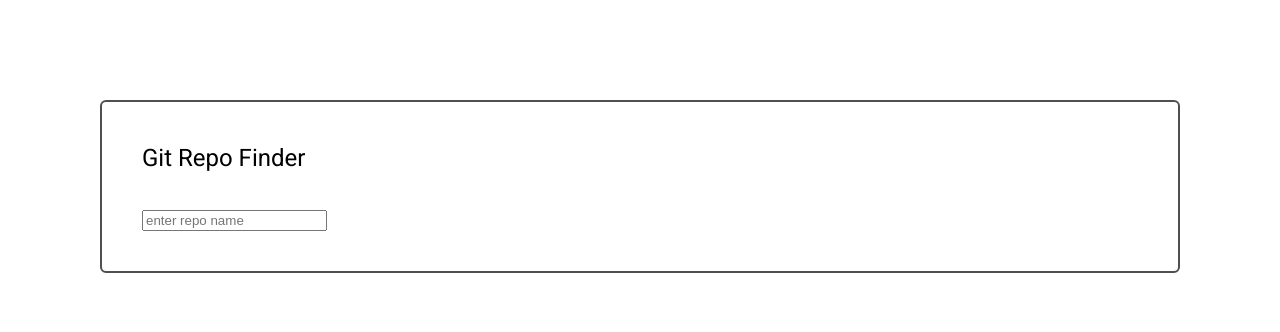
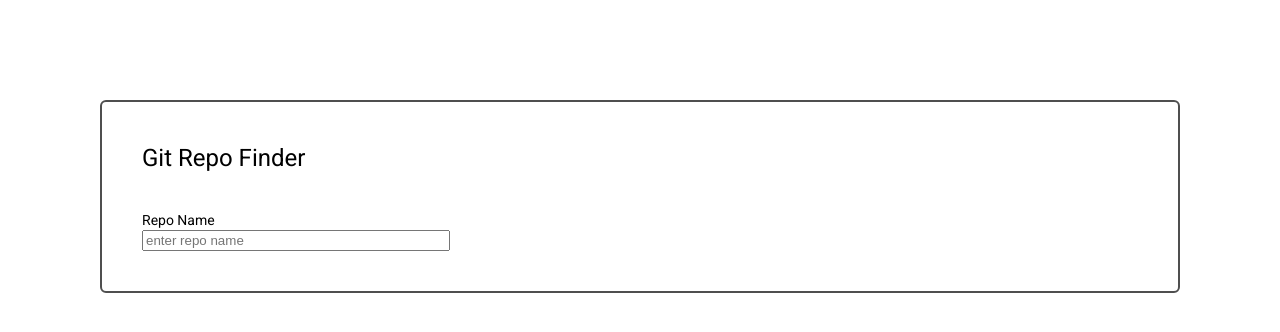
Before and after one commit to itbali/gitFinderNG, an Angular app: page / in a window 1280 px wide. Shown: the top 332 px of the page. Built offline with nearby package versions, Linux system fonts and the light colour scheme.

Commit message:
навесил проверку адресной строки на квери запрос при инициализации компоненты, закидываю квери запрос в адресную строку при поиске (динамически)

```diff
--- a/package.json
+++ b/package.json
@@ -30,6 +30,7 @@
     "@angular/compiler-cli": "~13.3.0",
     "@types/jasmine": "~3.10.0",
     "@types/node": "^12.11.1",
+    "angular-cli-ghpages": "^1.0.0",
     "jasmine-core": "~4.0.0",
     "karma": "~6.3.0",
     "karma-chrome-launcher": "~3.1.0",
--- a/src/app/app.component.html
+++ b/src/app/app.component.html
@@ -1,4 +1,5 @@
 <div class="container">
   <app-header></app-header>
-  <app-repos></app-repos>
+  <router-outlet></router-outlet>
+<!--  <app-repos></app-repos>-->
 </div>
--- a/src/app/app.module.ts
+++ b/src/app/app.module.ts
@@ -1,7 +1,7 @@
 import { NgModule } from '@angular/core';
 import { BrowserModule } from '@angular/platform-browser';
 import { HttpClientModule } from '@angular/common/http'
-
+import { RouterModule, Routes } from '@angular/router'
 
 import { AppComponent } from './app.component';
 import { BrowserAnimationsModule } from '@angular/platform-browser/animations';
@@ -9,6 +9,10 @@ import { HeaderComponent } from './components/header/header.component';
 import { ReposComponent } from './components/repos/repos.component';
 import { RepoItemComponent } from './components/repo-item/repo-item.component';
 import {MatInputModule} from "@angular/material/input";
+
+const appRoutes: Routes = [
+  {path: '', component: ReposComponent}
+]
 
 @NgModule({
   declarations: [
@@ -22,6 +26,7 @@ import {MatInputModule} from "@angular/material/input";
     BrowserAnimationsModule,
     HttpClientModule,
     MatInputModule,
+    RouterModule.forRoot(appRoutes)
   ],
   providers: [],
   bootstrap: [AppComponent]
--- a/src/app/components/repos/repos.component.css
+++ b/src/app/components/repos/repos.component.css
@@ -0,0 +1,8 @@
+.form-control {
+  display: flex;
+  flex-direction: column;
+  }
+
+.form-control input {
+  max-width: 300px;
+  }
--- a/src/app/components/repos/repos.component.html
+++ b/src/app/components/repos/repos.component.html
@@ -1,4 +1,10 @@
-<input id="search-input" placeholder="enter repo name">
+<form>
+  <div class="form-control">
+    <label for="searchInput">Repo Name</label>
+    <input name="text" id="searchInput" placeholder="enter repo name">
+  </div>
+</form>
+
 <span *ngIf="loading">Loading</span>
 <app-repo-item *ngFor="let repo of repos" [repo]="repo"></app-repo-item>
-<span *ngIf="errorText">{{errorText}}</span>
+<p *ngIf="errorText">{{errorText}}</p>
--- a/src/app/components/repos/repos.component.ts
+++ b/src/app/components/repos/repos.component.ts
@@ -1,8 +1,8 @@
 import {Component, OnInit,} from '@angular/core';
 import {RepoService} from '../../services/repo.service'
 import {Repo} from '../../Repo'
-import {fromEvent, Observable, Subscription} from 'rxjs';
-
+import {fromEvent} from 'rxjs';
+import {ActivatedRoute, Router} from '@angular/router'
 
 @Component({
   selector: 'app-repos',
@@ -13,19 +13,62 @@ export class ReposComponent implements OnInit {
   repos: Repo[] = []
   loading: boolean = false
   errorText: string = ''
+  params: string = ''
 
-
-  constructor(private repoService: RepoService) {
+  constructor(
+    private repoService: RepoService,
+    private router: Router,
+    private route: ActivatedRoute
+  ) {
   }
 
   ngOnInit(): void {
-    const node: Element = document.querySelector('#search-input')!
+
+    // при загрузке проверяем адресную строку
+    this.route
+      .queryParams
+      .subscribe(params => {
+        // если в адресной строке есть квери запросы - обрабатываем
+        if (Object.keys(params).length !== 0) {
+          this.repoService.getRepos(params['q']).subscribe(
+            (repos) => {
+              // при удачной загрузке зачищаем старые репозитории и записываем новые
+              this.repos = []
+              this.repos = repos.items
+              //убираем текст ошибки, если он был вдруг или пишем что не найдено
+              if (repos.items.length === 0) {
+                this.errorText = 'No repos'
+              } else {
+                this.errorText = ''
+              }
+              // убираем загрузку
+              this.loading = false
+            },
+            (err) => {
+              // при неудачной загрузке показываем текст ошибки
+              this.loading = false
+              this.errorText = err.error.message
+            },
+          )
+        }
+      })
+
+    const node: Element = document.querySelector('#searchInput')!
 
     const input$ = fromEvent(node, 'input');
     input$.subscribe({
       next: (event: any) => {
 
+        //записываем в адресную строку текущий запрос
+        this.router.navigate([''], {
+          queryParams: {
+            q: `${event.target.value}+in:name`,
+            per_page: `20`
+          }
+        })
+          .then(r => console.log(r))
 
+        //если что-то написали и это не пробелы, то инициируем запрос на серв
         if (event.target.value.trim().length > 1) {
           // очищаем прошлые результаты
           this.repos = []
@@ -47,6 +90,7 @@ export class ReposComponent implements OnInit {
                 } else {
                   this.errorText = ''
                 }
+                this.loading = false
               },
               (err) => {
                 // при неудачной загрузке показываем текст ошибки
```
Also changed, not shown: 1 other file (tests, documents, lock files or other folders).
